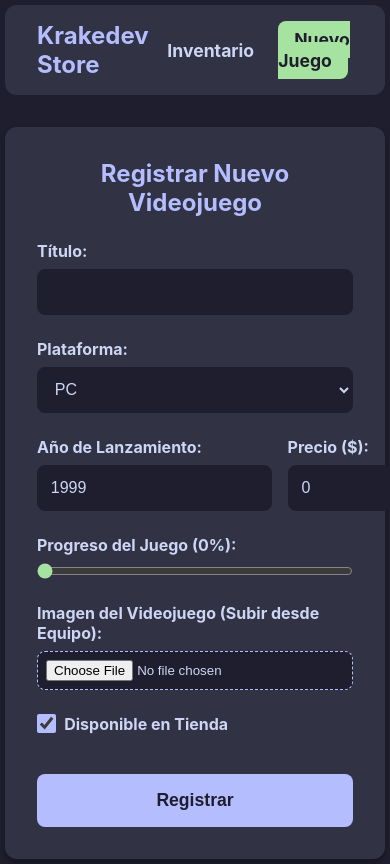
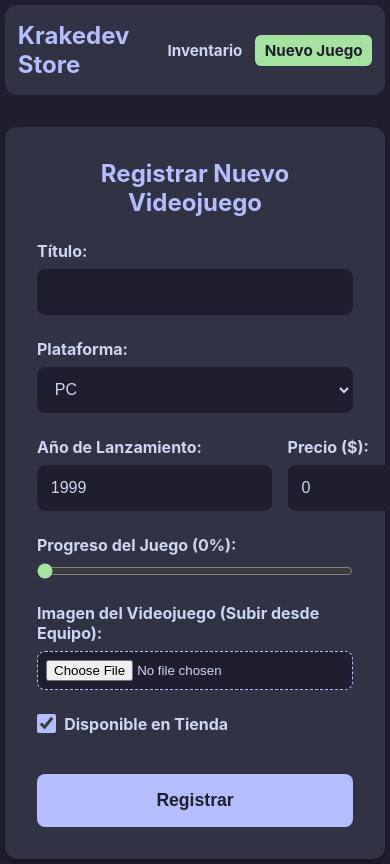
Before and after one commit to mochiCatDev/tienda-videojuegos, a React (Vite) app: page /nuevo in a window 390 px wide. Shown: the top 864 px of the page. Built offline with nearby package versions, Linux system fonts and the light colour scheme.

Commit message:
feat (ui - navbar): corregir diseño responsivo del navbar en dispositivos moviles

```diff
--- a/src/components/Navbar.css
+++ b/src/components/Navbar.css
@@ -45,3 +45,26 @@
   color: var(--base);
   opacity: 0.9;
 }
+
+/* --- Diseño Responsivo --- */
+@media (max-width: 800px) {
+  .navbar {
+    padding: 1rem 0.8rem;
+    gap: 1rem;
+  }
+
+  .navbar-menu {
+    gap: 0.8rem;
+  }
+
+  .nav-link {
+    font-size: 0.95rem;
+  }
+
+  .btn-nuevo {
+    padding: 0.4rem 0.6rem;
+    border-radius: 6px;
+    white-space: nowrap;
+    flex-shrink: 0;
+  }
+}
```
